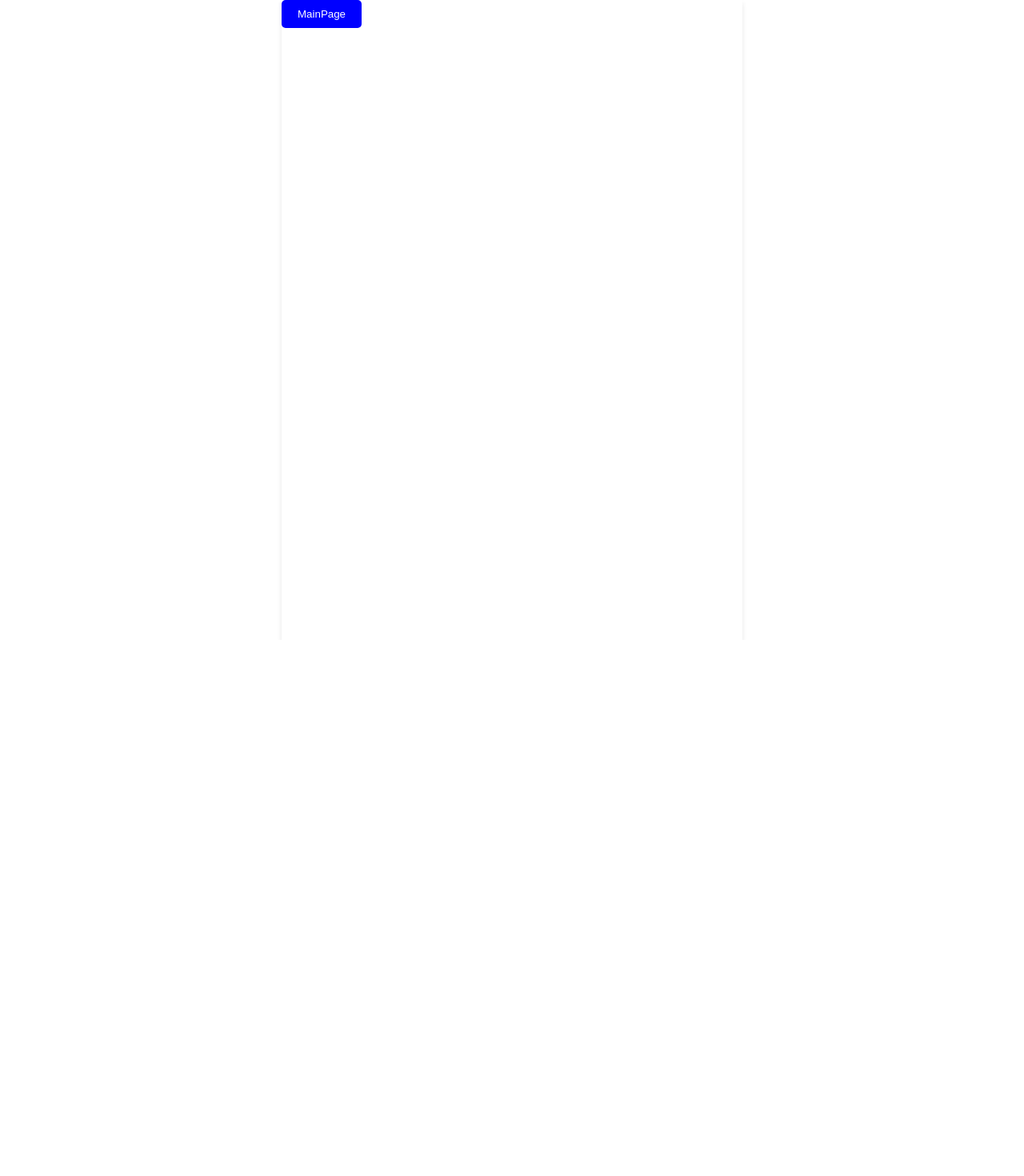
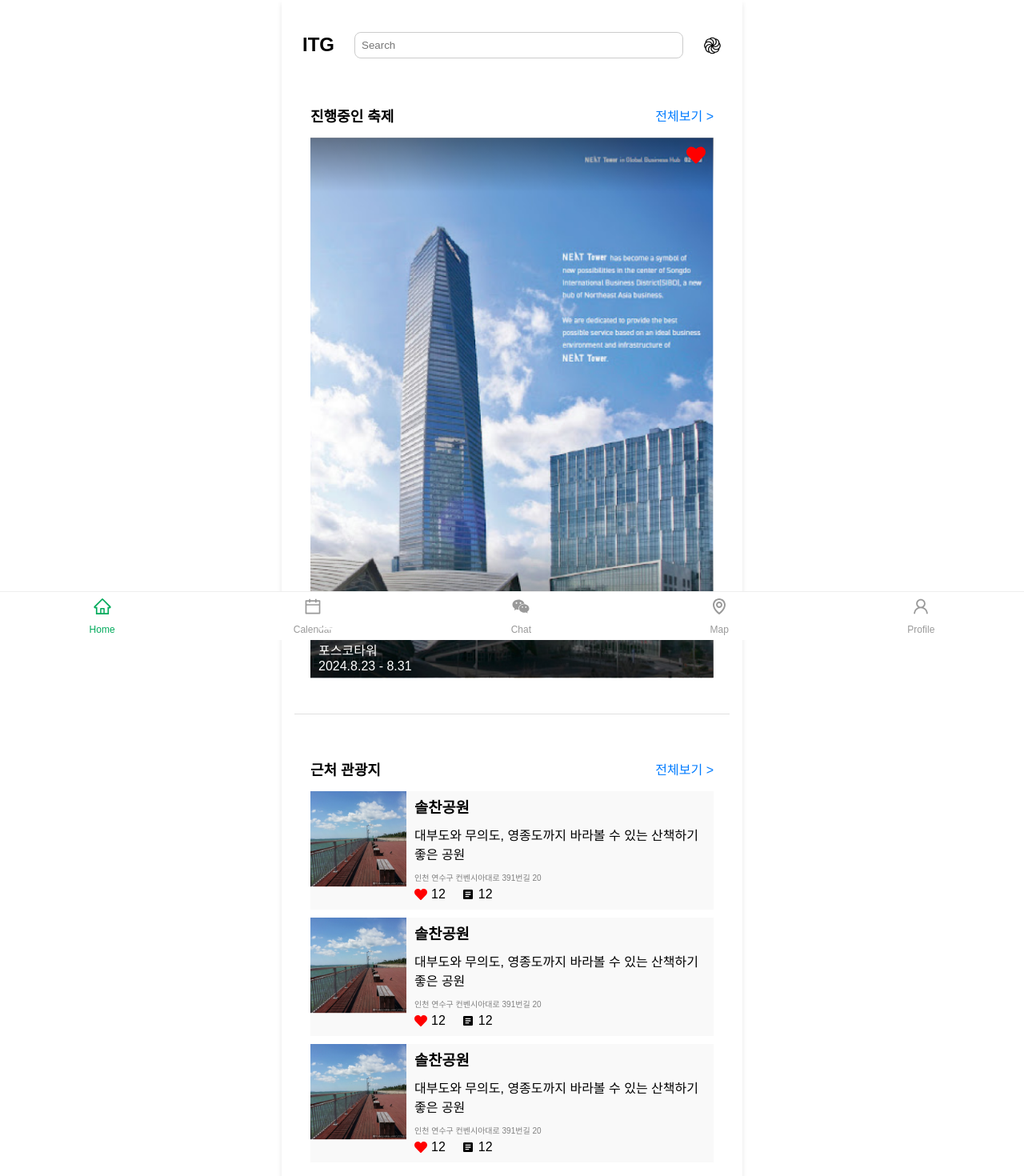
Before and after one commit to OdgOdg/frontend, a React (Vite) app: page / in a window 1280 px wide. Shown: the top 1470 px of the page at 80% size. Before the commit the page ends 800 px from the top, so only its background shows below. Built offline with nearby package versions, Linux system fonts and the light colour scheme; a web font is replaced by a local one.

Commit message:
design : 메인 페이지 퍼블리싱 완료

```diff
--- a/src/index.css
+++ b/src/index.css
@@ -6,6 +6,7 @@
 
 body {
   font-family: "Pretendard-Medium", sans-serif;
+  padding-bottom: 60px; /* 바텀 내비게이션의 높이만큼 추가 */
 }
 
 * {
@@ -15,7 +16,6 @@ body {
 html,
 body {
   margin: 0;
-  padding: 0;
 }
 
 /* :root {
--- a/src/pages/MainPage.tsx
+++ b/src/pages/MainPage.tsx
@@ -1,19 +1,306 @@
 import styled from "styled-components";
+import { FaHeart } from "react-icons/fa";
+import { MdArticle } from "react-icons/md";
+import eventImage from "../images/mainPage/event.png";
+import sightsImage from "../images/mainPage/sights.png";
+import BottomNavbar from "../components/BottomNavbar";
+import React, { useState } from "react";
 
-const MainPage = () => {
-  return <StyledButton>MainPage</StyledButton>;
+const MainPage: React.FC = () => {
+  const [banners, setBanners] = useState([
+    {
+      image: eventImage,
+      title: "포스코타워 수직 마라톤",
+      location: "포스코타워",
+      date: "2024.8.23 - 8.31",
+      isFavorite: false, // 배너별 즐겨찾기 상태
+    },
+    {
+      image: eventImage,
+      title: "두 번째 배너",
+      location: "설명 텍스트",
+      date: "날짜 정보",
+      isFavorite: false,
+    },
+    {
+      image: eventImage,
+      title: "세 번째 배너",
+      location: "설명 텍스트",
+      date: "날짜 정보",
+      isFavorite: false,
+    },
+  ]);
+
+  const toggleFavorite = (index: number) => {
+    setBanners((prevBanners) =>
+      prevBanners.map((banner, i) => (i === index ? { ...banner, isFavorite: !banner.isFavorite } : banner))
+    );
+  };
+
+  return (
+    <Container>
+      <MainPageHeader>
+        <Logo>ITG</Logo>
+        <SearchBar placeholder="Search" />
+        <Icon>֎</Icon>
+      </MainPageHeader>
+      <Section>
+        <SectionHeader>
+          <Title>진행중인 축제</Title>
+          <More>전체보기 &gt;</More>
+        </SectionHeader>
+        <Banner>
+          <BannerWrapper>
+            {banners.map((banner, index) => (
+              <BannerItem key={index}>
+                <FavoriteIcon onClick={() => toggleFavorite(index)} $isFavorite={banner.isFavorite}>
+                  <FaHeart />
+                </FavoriteIcon>
+                <BannerImage src={banner.image} alt={banner.title} />
+                <BannerText>
+                  <h2>{banner.title}</h2>
+                  <p>{banner.location}</p>
+                  <p>{banner.date}</p>
+                </BannerText>
+                <GradientOverlayTop />
+                <GradientOverlayBottom />
+              </BannerItem>
+            ))}
+          </BannerWrapper>
+        </Banner>
+      </Section>
+      <Divider />
+      <Section>
+        <SectionHeader>
+          <Title>근처 관광지</Title>
+          <More>전체보기 &gt;</More>
+        </SectionHeader>
+        <TouristList>
+          {[1, 2, 3].map((item, index) => (
+            <TouristItem key={index}>
+              <TouristImage src={sightsImage} alt="솔찬공원" />
+              <TouristInfo>
+                <h3>솔찬공원</h3>
+                <p>대부도와 무의도, 영종도까지 바라볼 수 있는 산책하기 좋은 공원</p>
+                <Address>인천 연수구 컨벤시아대로 391번길 20</Address>
+                <LikesLivewsContainer>
+                  <Likes>
+                    <FaHeart color="red" /> 12
+                  </Likes>
+                  <Reviews>
+                    <MdArticle /> 12
+                  </Reviews>
+                </LikesLivewsContainer>
+              </TouristInfo>
+            </TouristItem>
+          ))}
+        </TouristList>
+      </Section>
+      <BottomNavbar />
+    </Container>
+  );
 };
 
-const StyledButton = styled.button`
-  background-color: blue;
-  color: white;
-  padding: 10px 20px;
-  border: none;
-  border-radius: 5px;
+export default MainPage;
+
+// Styled Components
+const Container = styled.div`
+  padding: 16px;
+`;
+
+const MainPageHeader = styled.header`
+  display: flex;
+  align-items: center;
+  justify-content: space-between;
+  padding: 10px;
+`;
+
+const Logo = styled.h1`
+  font-size: 24px;
+  font-weight: bold;
+`;
+
+const SearchBar = styled.input`
+  flex: 1;
+  margin: 0 25px;
+  padding: 8px;
+  border: 1px solid #ccc;
+  border-radius: 8px;
+`;
+
+const Icon = styled.span`
+  font-size: 28px;
+`;
+
+const Section = styled.section`
+  padding: 20px;
+`;
+
+const SectionHeader = styled.div`
+  display: flex;
+  justify-content: space-between;
+  align-items: center;
+`;
+
+const Title = styled.h2`
+  font-size: 18px;
+  font-weight: bold;
+`;
+
+const More = styled.span`
+  color: #007bff;
   cursor: pointer;
+`;
 
-  &:hover {
-    background-color: darkblue;
+const Banner = styled.div`
+  position: relative;
+  width: 100%;
+  overflow: hidden;
+`;
+
+const BannerWrapper = styled.div`
+  display: flex;
+  overflow-x: auto;
+  scroll-snap-type: x mandatory;
+  -webkit-overflow-scrolling: touch;
+  gap: 10px;
+  scrollbar-width: none; /* Firefox에서 스크롤바 숨김 */
+  &::-webkit-scrollbar {
+    display: none; /* 크롬, 사파리에서 스크롤바 숨김 */
   }
 `;
-export default MainPage;
+
+const BannerItem = styled.div`
+  flex: 0 0 100%;
+  scroll-snap-align: start;
+  position: relative;
+`;
+
+const BannerImage = styled.img`
+  width: 100%;
+`;
+
+const GradientOverlayTop = styled.div`
+  position: absolute;
+  top: 0;
+  left: 0;
+  width: 100%;
+  height: 10%;
+  background: linear-gradient(to bottom, rgba(0, 0, 0, 0.4), rgba(0, 0, 0, 0));
+`;
+
+const GradientOverlayBottom = styled.div`
+  position: absolute;
+  bottom: 5px;
+  left: 0;
+  width: 100%;
+  height: 25%;
+  background: linear-gradient(to top, rgba(0, 0, 0, 0.7), rgba(0, 0, 0, 0));
+`;
+
+const BannerText = styled.div`
+  position: absolute;
+  bottom: 10px;
+  left: 10px;
+  color: white;
+  z-index: 1;
+
+  h2 {
+    margin: 0;
+    margin-bottom: 5px;
+  }
+
+  p {
+    margin: 0;
+  }
+`;
+
+const Indicator = styled.div`
+  display: flex;
+  justify-content: center;
+  margin-top: 10px;
+`;
+
+const Dot = styled.div<{ active: boolean }>`
+  width: 10px;
+  height: 10px;
+  margin: 0 5px;
+  border-radius: 50%;
+  background-color: ${({ active }) => (active ? "#007bff" : "#e0e0e0")};
+  cursor: pointer;
+`;
+
+const TouristList = styled.div`
+  display: flex;
+  flex-direction: column;
+  gap: 10px;
+`;
+
+const TouristItem = styled.div`
+  display: flex;
+  background: #f9f9f9;
+  overflow: hidden;
+`;
+
+const TouristImage = styled.img`
+  width: 120px;
+  height: 120px;
+  object-fit: cover;
+`;
+
+const TouristInfo = styled.div`
+  flex: 1;
+  h3 {
+    margin: 0;
+    margin-top: 5px;
+    margin-left: 10px;
+  }
+  p {
+    margin: 0;
+    margin-top: 10px;
+    margin-left: 10px;
+  }
+`;
+
+const LikesLivewsContainer = styled.div`
+  display: flex;
+`;
+
+const Likes = styled.div`
+  display: flex;
+  align-items: center;
+  gap: 5px;
+  margin-top: 5px;
+  padding: 0 10px 10px 10px;
+`;
+
+const Reviews = styled.div`
+  display: flex;
+  align-items: center;
+  gap: 5px;
+  margin-top: 5px;
+  padding: 0 10px 10px 10px;
+`;
+
+const Address = styled.p`
+  font-size: 10px;
+  color: gray;
+`;
+
+const FavoriteIcon = styled.div<{ $isFavorite: boolean }>`
+  position: absolute;
+  top: 10px;
+  right: 10px;
+  font-size: 24px;
+  cursor: pointer;
+  transition: all 0.3s;
+  color: ${({ $isFavorite }) => ($isFavorite ? "white" : "red")};
+  -webkit-text-stroke: ${({ $isFavorite }) => ($isFavorite ? "0px" : "2px white")};
+  z-index: 1;
+`;
+
+const Divider = styled.div`
+  height: 1px;
+  background-color: #e0e0e0;
+  margin: 20px 0;
+`;
```
Also changed, not shown: src/images/mainPage/event.png (added), src/images/mainPage/sights.png (added).
